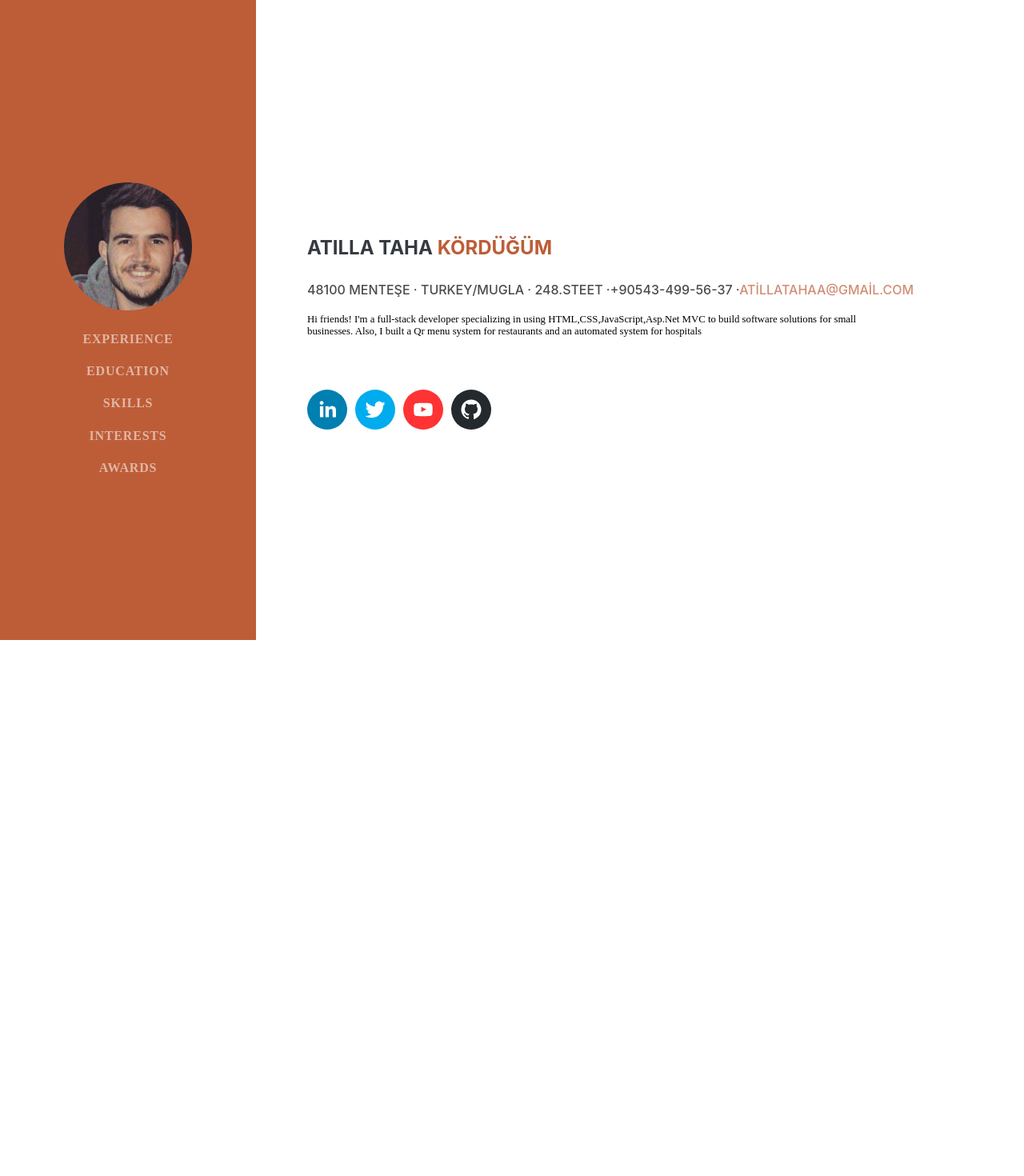
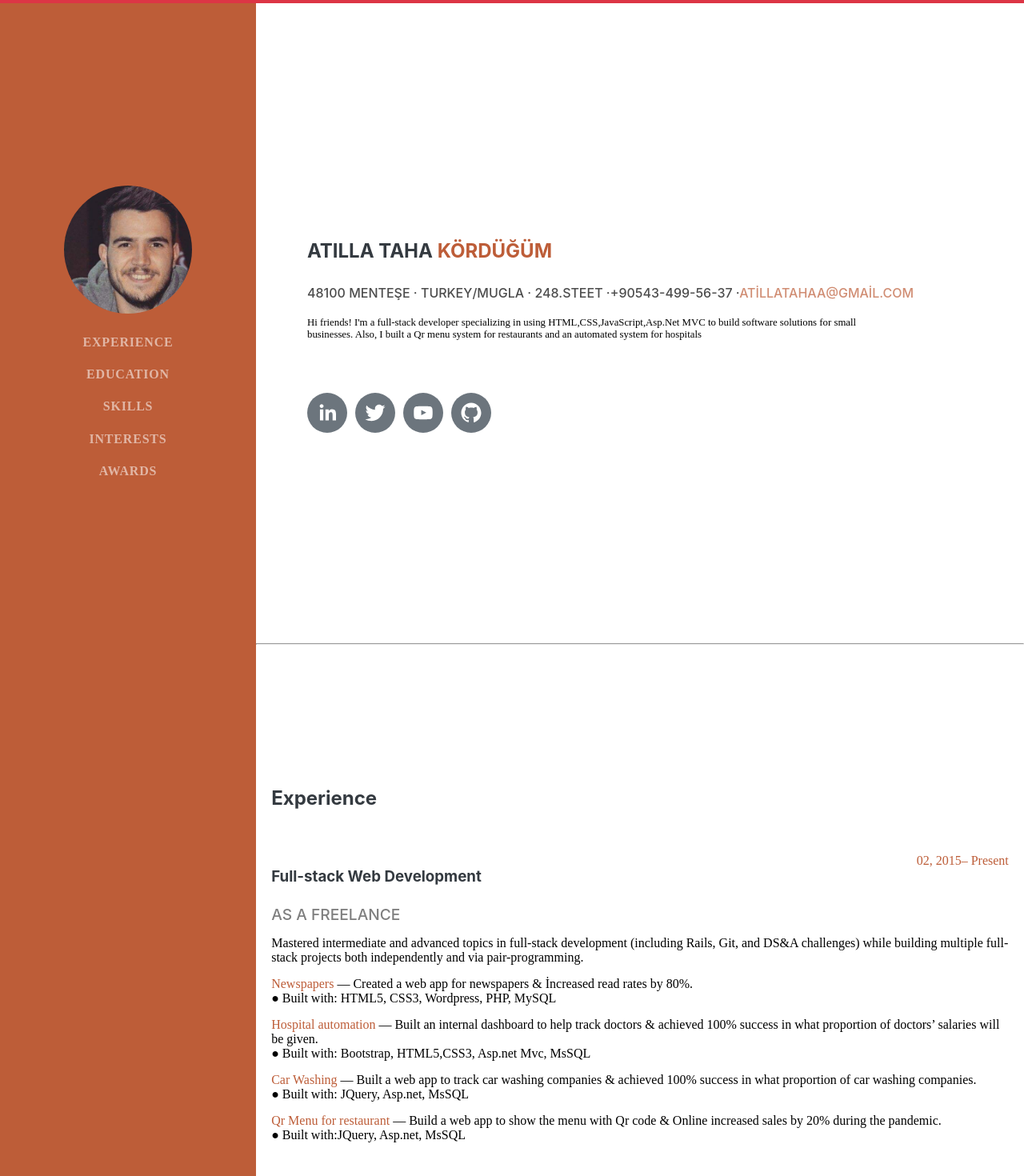
Before and after one commit to AtillaTahak/Resume-React, a React (Create React App) app: page / in a window 1280 px wide. Shown: the top 1470 px of the page at 80% size. Before the commit the page ends 800 px from the top, so only its background shows below. Built offline with nearby package versions, Linux system fonts and the light colour scheme.

Commit message:
added Experience page

```diff
--- a/src/components/Contents/About.js
+++ b/src/components/Contents/About.js
@@ -12,10 +12,10 @@ export const About = () => {
             <Adress> 48100 MENTEŞE · TURKEY/MUGLA · 248.STEET ·+90543-499-56-37 ·<TitleA href='mailto:atillatahaa@gmail.com'>ATİLLATAHAA@GMAİL.COM</TitleA> </Adress>
             <Description>Hi friends! I'm a full-stack developer specializing in using HTML,CSS,JavaScript,Asp.Net MVC to build software solutions for small businesses. Also, I built a Qr menu system for restaurants and an automated system for hospitals</Description>
             <div>
-                <SocialLink url='https://www.linkedin.com/in/atilla-taha-kördüğüm/' />
-                <SocialLink url='https://twitter.com/atillatahaa' />
-                <SocialLink url='https://www.youtube.com/channel/UCmoD0x4Z9vdG2PCsI5p8FYg' />
-                <SocialLink url='https://github.com/AtillaTahak/' />
+                <SocialLink className='my-social-icon' bgColor="#6c757d" url='https://www.linkedin.com/in/atilla-taha-kördüğüm/' />
+                <SocialLink className='my-social-icon' bgColor="#6c757d" url='https://twitter.com/atillatahaa' />
+                <SocialLink className='my-social-icon' bgColor="#6c757d" url='https://www.youtube.com/channel/UCmoD0x4Z9vdG2PCsI5p8FYg' />
+                <SocialLink className='my-social-icon' bgColor="#6c757d" url='https://github.com/AtillaTahak/' />
             </div>
         </Context>
     );
--- a/src/components/Contents/Experience.js
+++ b/src/components/Contents/Experience.js
@@ -1,10 +1,55 @@
 import React from 'react';
+import { Content, Cards, CardsDate, SubHeading, CardDetails } from '../styles/Experience.styled'
+import { Titlespan } from '../styles/About.styled'
 
 export const Experience = () => {
     return (
-        <div>
+        <>
+            <hr />
+            <Content>
+                <h1>Experience</h1>
+                <Cards>
+                    <CardsDate>
+                        02, 2015– Present
+                    </CardsDate>
+                    <CardDetails>
+                        <h3>Full-stack Web Development </h3>
+                        <SubHeading>as a Freelance</SubHeading>
+                        <p>
+                            Mastered intermediate and advanced topics in full-stack development
+                            (including Rails, Git, and DS&A challenges)
+                            while building multiple full-stack projects
+                            both independently and via pair-programming.
 
-        </div>
+                        </p>
+                        <p>
+                            <Titlespan>Newspapers</Titlespan> — Created a web app for newspapers & İncreased read rates by 80%.
+                            <br />
+                            ● Built with: HTML5, CSS3, Wordpress, PHP, MySQL
+                        </p>
+                        <p>
+                            <Titlespan>Hospital automation</Titlespan>  — Built an internal dashboard to help track doctors & achieved 100% success in
+                            what proportion of doctors’ salaries will be given.
+                            <br />
+                            ● Built with: Bootstrap, HTML5,CSS3, Asp.net Mvc, MsSQL
+                        </p>
+                        <p>
+
+                            <Titlespan>Car Washing</Titlespan> — Built a web app to track car washing companies & achieved 100% success in what
+                            proportion of car washing companies.
+                            <br />
+                            ● Built with: JQuery, Asp.net, MsSQL
+                        </p>
+                        <p>
+                            <Titlespan>Qr Menu for restaurant</Titlespan> — Build a web app to show the menu with Qr code & Online increased sales by 20% during the pandemic.
+                            <br />
+                            ● Built with:JQuery, Asp.net, MsSQL
+                        </p>
+                    </CardDetails>
+                </Cards>
+            </Content>
+        </>
+
     );
 
 }
--- a/src/components/styles/About.styled.js
+++ b/src/components/styles/About.styled.js
@@ -22,10 +22,10 @@ export const Title = styled.h1`
     text-transform: uppercase;
 `
 export const Titlespan = styled.span`
-color: ${({theme})=>theme.colors.default};
+color: ${({ theme }) => theme.colors.default};
 `
 export const TitleA = styled.a`
-color: ${({theme})=>theme.colors.default};
+color: ${({ theme }) => theme.colors.default};
 text-decoration: none;
 `
 export const Adress = styled.p`
@@ -45,6 +45,7 @@ export const SocialLink = styled(SocialIcon)`
 margin-right: 10px;
 margin-top: 5%;
 &:hover{
-    background-color: ${({theme})=>theme.colors.default};
+    transform: scale(1.1);
+
 }
 `
--- /dev/null
+++ b/src/components/styles/Experience.styled.js
@@ -0,0 +1,37 @@
+import styled from 'styled-components'
+
+export const Content = styled.section`
+display:flex;
+flex-direction:column;
+height: 100vh;
+justify-content: center;
+margin:auto 2%;
+
+`
+
+export const Cards = styled.div`
+display:flex;
+justify-content:space-between;
+flex-direction: row-reverse;
+flex-wrap: wrap;
+
+margin-top: 5%;
+`
+export const CardsDate = styled.p`
+    color: ${({theme})=>theme.colors.default};
+`
+
+export const SubHeading = styled.div`
+    font-family: "Saira Extra Condensed", -apple-system, BlinkMacSystemFont, "Segoe UI", Roboto, "Helvetica Neue", Arial, sans-serif, "Apple Color Emoji", "Segoe UI Emoji", "Segoe UI Symbol", "Noto Color Emoji";
+    text-transform: uppercase;
+    font-weight: 500;
+    font-size: 1.2rem;
+    opacity: 0.5;
+
+`
+export const CardDetails =styled.div`
+display: flex;
+flex-direction: column;
+gap: 15px;
+
+`
--- a/src/components/styles/GlobalStyle.js
+++ b/src/components/styles/GlobalStyle.js
@@ -5,12 +5,14 @@ const GlobalStye = createGlobalStyle`
   margin: 0;
   padding: 0;
   box-sizing: border-box;
+
 }
 .App{
   display: grid;
   grid-template-columns: 1fr 3fr;
   justify-content: center;
   align-content: center;
+  border-top: 4px solid #dc3545;
 }
 
 .profilePhoto{
@@ -19,6 +21,14 @@ const GlobalStye = createGlobalStyle`
   border-radius: 50% !important;
 }
 
+h6, .h6, h5, .h5, h4, .h4, h3, .h3, h2, .h2, h1, .h1 {
+    margin-top: 0;
+    margin-bottom: 0.5rem;
+    font-family: "Saira Extra Condensed", -apple-system, BlinkMacSystemFont, "Segoe UI", Roboto, "Helvetica Neue", Arial, sans-serif, "Apple Color Emoji", "Segoe UI Emoji", "Segoe UI Symbol", "Noto Color Emoji";
+    font-weight: 700;
+    line-height: 1.2;
+    color: #343a40;
+}
 
 `
 
--- a/src/components/styles/Menus.styled.js
+++ b/src/components/styles/Menus.styled.js
@@ -10,6 +10,9 @@ export const MenusUl = styled.ul`
   align-items: center;
   height: 100vh;
   justify-content: center;
+  position: sticky;
+  top:0;
+
 
 `
 
```
